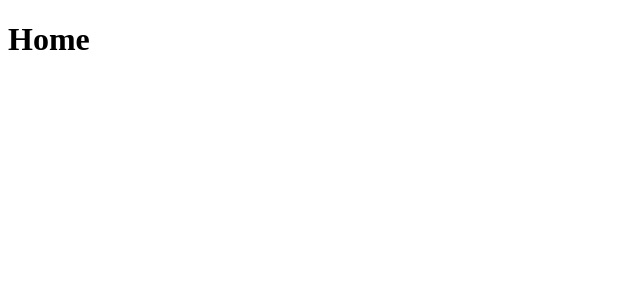
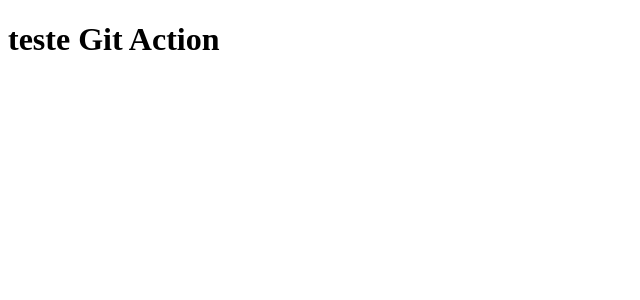
Before and after one commit to bgdj17/my-portfolio, a React (Vite) app: page / in a window 1280 px wide. Shown: the top 300 px of the page, without its empty margins (0-640 px from the left). Built offline with nearby package versions, Linux system fonts and the light colour scheme.

Commit message:
test Action

```diff
--- a/src/App.tsx
+++ b/src/App.tsx
@@ -3,7 +3,7 @@ import './App.css'
 function App() {
   return (
     <>
-     <div><h1>Home</h1></div>
+     <div><h1>teste Git Action</h1></div>
     </>
   )
 }
```
